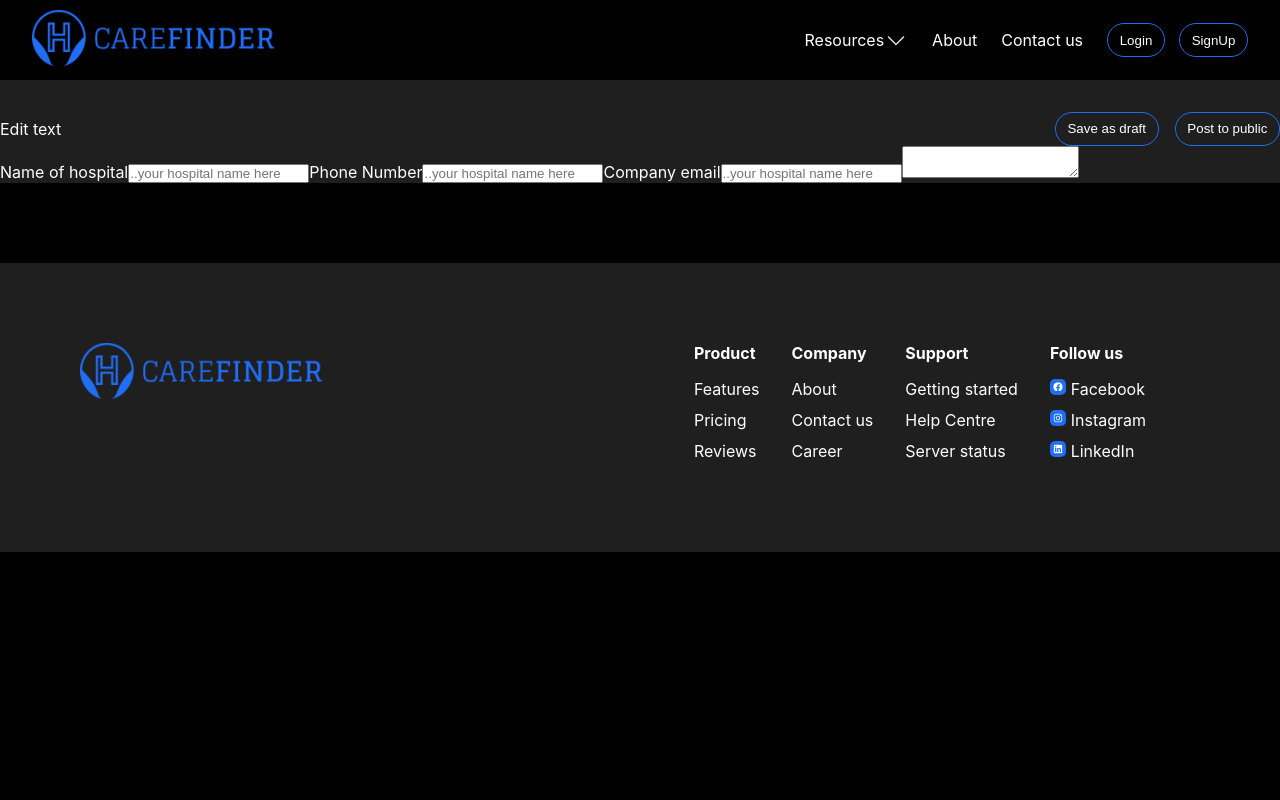
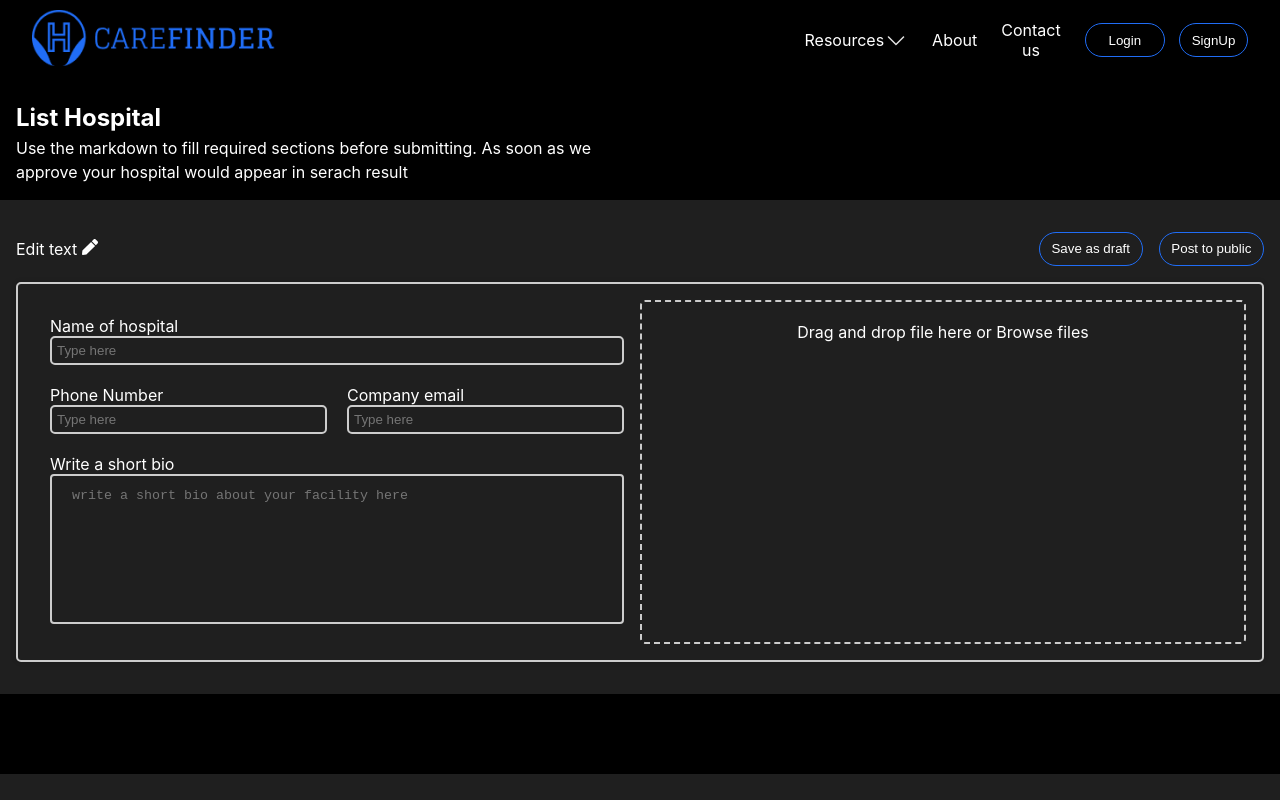
Before and after one commit to RidwanAdebosin/CareFinder, a React (Vite) app: page /add-hospitals in a window 1280 px wide. Shown: the top 800 px of the page. Built offline with nearby package versions, Linux system fonts and the light colour scheme.

Commit message:
drag and drop form added

```diff
--- a/package.json
+++ b/package.json
@@ -34,7 +34,7 @@
     "eslint": "^8.56.0",
     "eslint-plugin-react-hooks": "^4.6.0",
     "eslint-plugin-react-refresh": "^0.4.5",
-    "typescript": "^5.2.2",
+    "typescript": "^5.4.2",
     "vite": "^5.1.4"
   }
 }
--- a/src/App.css
+++ b/src/App.css
@@ -15,5 +15,5 @@ body {
 
 body p {
   font-size: 1rem;
-  text-wrap: balance;
+  /* text-wrap: balance; */
 }
--- a/src/Pages/AddHospitals/AddHospitals.css
+++ b/src/Pages/AddHospitals/AddHospitals.css
@@ -1,16 +1,155 @@
 .add-hospital-container {
-  padding-top: 7rem;
+  padding-top: 100px;
+}
+
+header {
+  line-height: 1.5;
+  max-width: 630px;
+  margin-block-end: 1rem;
+  padding-inline: 1rem;
+}
+
+.add-hospital-wrapper {
   background-color: #1f1f1f;
   margin-block-end: 5rem;
+  padding: 2rem 1rem;
 }
 
 main {
   display: flex;
   justify-content: space-between;
   align-items: center;
+  margin-block-end: 1rem;
 }
 
-main span {
+.edit-text {
+  display: flex;
+  gap: 0.3rem;
+  text-align: center;
+  align-items: center;
+}
+
+.add-hospital-btn {
   display: flex;
   gap: 1rem;
 }
+
+.add-btn {
+  border: 1px solid #206df6;
+  border-radius: 1.5rem;
+  background: transparent;
+  color: #fff;
+  cursor: pointer;
+  padding: 0.625em 0.875em;
+  transition: background-color 0.3 ease;
+  width: fit-content;
+}
+
+.add-btn:hover {
+  background-color: #206df6;
+}
+
+.add-btn:focus {
+  border-radius: 1.5rem;
+  background: #206df6;
+  outline: 2px solid #206df6;
+  outline-offset: 1px;
+  color: #fff;
+}
+
+.add-hospital-details {
+  border: 2px solid #ccc;
+  border-radius: 5px;
+  padding: 1rem;
+  box-shadow: 0 0 5px 0 rgba(0, 0, 0, 0.2);
+  display: flex;
+}
+.add-hospital-details > * {
+  padding: 1em;
+}
+
+.add-hospital-form {
+  inline-size: 50%;
+}
+
+input:focus,
+textarea:focus {
+  outline: 3px solid gold;
+}
+
+input,
+textarea,
+button {
+  width: 100%;
+  border: 1px solid #000;
+}
+
+form {
+  display: grid;
+  grid-template-columns: 1fr 1fr;
+  grid-gap: 20px;
+}
+form label {
+  display: block;
+}
+form p {
+  margin: 0;
+}
+
+.full-width {
+  grid-column: 1 / 3;
+}
+
+input {
+  inline-size: 100%;
+  background-color: transparent;
+  border: 2px solid #ccc;
+  border-radius: 5px;
+  padding: 5px;
+}
+
+textarea {
+  width: 100%;
+  height: 150px;
+  padding: 12px 20px;
+  box-sizing: border-box;
+  border: 2px solid #ccc;
+  border-radius: 4px;
+  background-color: transparent;
+  resize: none;
+}
+
+.add-hospital-drop-zone {
+  inline-size: 50%;
+  border-radius: 5px;
+  border: 2px dashed #ccc;
+  padding: 20px;
+  text-align: center;
+  cursor: pointer;
+}
+
+.add-hospital-drop-zone p {
+  margin: 0;
+}
+
+@media (max-width: 700px) {
+  .add-hospital-details {
+    display: grid;
+  }
+  .add-hospital-details > * {
+    padding: 2em 2em;
+  }
+
+  .add-hospital-form {
+    width: 100%;
+    padding-inline: 0;
+    padding-top: 0;
+  }
+
+  .add-hospital-drop-zone {
+    width: 100%;
+  }
+}
+.add-hospital-drop-zone:hover {
+  background-color: #f9f9f9;
+}
--- a/src/Pages/AddHospitals/AddHospitals.tsx
+++ b/src/Pages/AddHospitals/AddHospitals.tsx
@@ -1,33 +1,53 @@
 import Navigation from "../../components/Navigation/Navigation";
 import Footer from "../../components/Footer/Footer";
 import "./AddHospitals.css"
+import { FaPen } from "react-icons/fa";
 
 function AddHospitals(){
 return(
     <>
     <Navigation/>
     <div className="add-hospital-container">
+        <header>
+
+        <h2>List Hospital</h2>
+        <p>Use the markdown to fill required sections before submitting. As soon as we approve your hospital would appear in serach result</p>
+        </header>
+    <div className="add-hospital-wrapper">
     <main>
-        <p>Edit text</p>
-        <span>
-            <button className="btn">Save as draft</button>
-            <button className="btn">Post to public</button>
+        <p className="edit-text">Edit text <span><FaPen/></span></p>
+        <span className="add-hospital-btn">
+            <button className="add-btn">Save as draft</button>
+            <button className="add-btn">Post to public</button>
         </span>
     </main>
-    <div className="add-hospital-wrapper">
         <div className="add-hospital-details">
-            <form>
+            <form className="add-hospital-form" action="">
+                <p className="full-width">
                 <label>Name of hospital</label>
-                <input type="text" placeholder="..your hospital name here"/>
-                <label>Phone Number</label>
-                <input type="text" placeholder="..your hospital name here"/>
-                <label>Company email</label>
-                <input type="text" placeholder="..your hospital name here"/>
-                <textarea></textarea>
+                <input type="text" placeholder="Type here"/>
+                </p>
+
+                <p>
+                <label className="number-label">Phone Number</label>
+                <input type="number" placeholder="Type here" />
+                </p>
+
+                <p>
+                <label className="email-label">Company email</label>
+                <input type="email" placeholder="Type here" />
+                </p>
+
+
+                <p className="full-width">
+                    <label>Write a short bio</label>
+                    <textarea name="" id="" placeholder="write a short bio about your facility here"></textarea>
+
+                </p>
             </form>
+        <div className="add-hospital-drop-zone">
+        <p>Drag and drop file here or <a>Browse files</a></p>
         </div>
-        <div className="add-hospital-image">
-
         </div>
     </div>
     </div>
```
Also changed, not shown: 1 other file (tests, documents, lock files or other folders).
